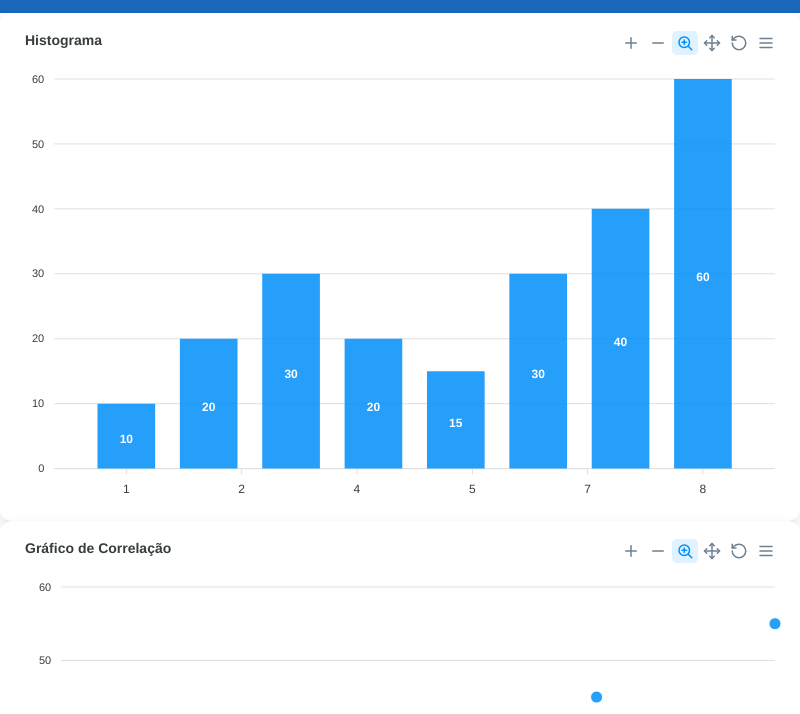
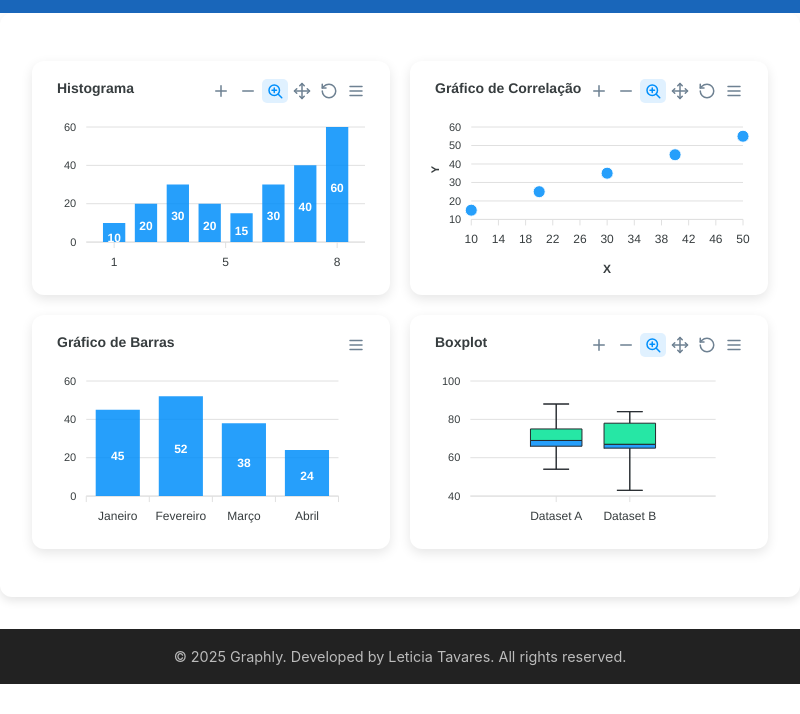
Before and after one commit to leticia-tavares/graphly, an Electron app: page renderer/visualization.html in a window 800 px wide. Shown: the part 86-800 px from the top of the page. Drawn offline with nearby package versions, Linux system fonts and the light colour scheme.

Commit message:
fixed UI

```diff
--- a/renderer/visualization.html
+++ b/renderer/visualization.html
@@ -33,10 +33,16 @@
     </nav>
   </header>
 
-  <div id="histograma" class="chart"></div>
-  <div id="correlacao" class="chart"></div>
-  <div id="barras" class="chart"></div>
-  <div id="boxplot" class="chart"></div>
+  <main>
+    <div class="section">
+      <div class="grid-container">
+        <div id="histograma" class="chart"></div>
+        <div id="correlacao" class="chart"></div>
+        <div id="barras" class="chart"></div>
+        <div id="boxplot" class="chart"></div>
+      </div>
+    </div>
+  </main>
 
   <footer>
     <p>&copy; 2025 Graphly. Developed by Leticia Tavares. All rights reserved.</p>
```
Also changed, not shown: renderer/style.css (+0 -7 lines).
